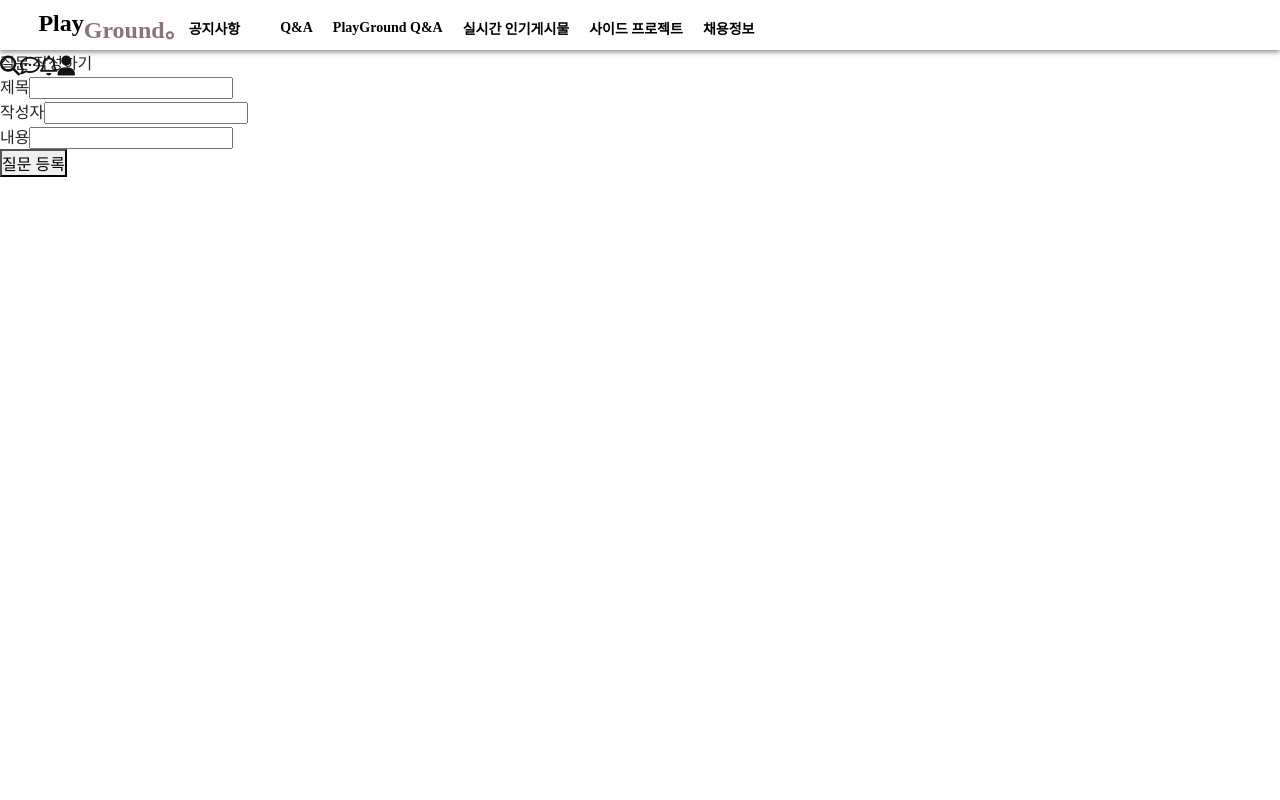
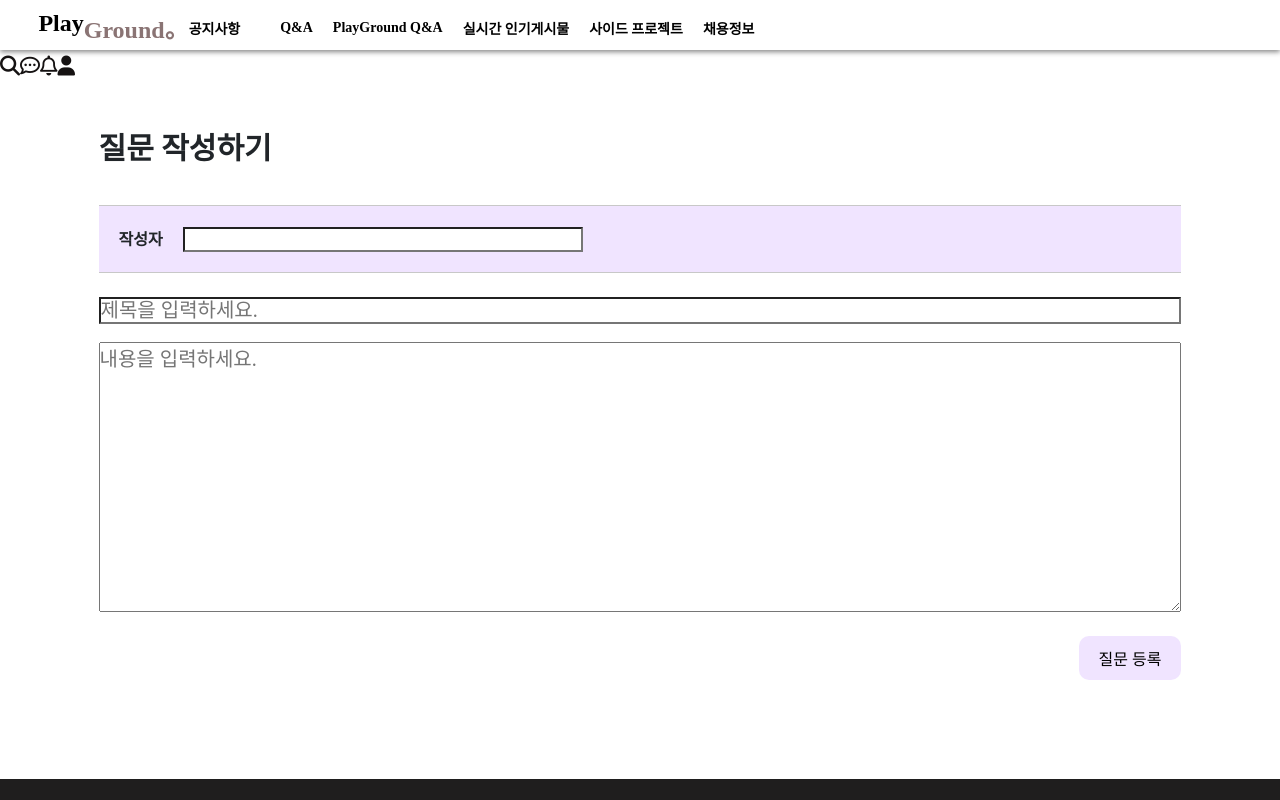
Before and after one commit to jaynamm/playground-react, a React (Create React App) app: page /qna/write in a window 1280 px wide. Shown: the top 800 px of the page. Built offline with nearby package versions, Linux system fonts and the light colour scheme.

Commit message:
Refactor: Qna 리펙토링

```diff
--- a/src/components/Qna/QnaView.js
+++ b/src/components/Qna/QnaView.js
@@ -54,7 +54,7 @@ export const QnaView = () => {
 
     return (
         <div>
-            <Link to="/qna">질문 목록으로 돌아가기</Link>
+
 
             <br></br><br></br>
             <h1>질문보기</h1>
@@ -85,7 +85,11 @@ export const QnaView = () => {
                         value={memberId}
                         onChange={(e) => { setMemberId(e.target.value) }} />
                 <br></br>
-                <button type='button' onClick={onClickCreateAnswer}>작성하기</button>
+
+                <button className='qnabutton'><Link to="/qna" >질문 목록으로 돌아가기</Link></button>
+
+                <button className='qnabutton' type='button' onClick={onClickCreateAnswer}>작성하기</button>
+
             </form>
         </div>
     )
--- a/src/components/Qna/QnaWrite.js
+++ b/src/components/Qna/QnaWrite.js
@@ -1,7 +1,10 @@
 import React, { useState } from 'react'
+import { useNavigate } from 'react-router-dom';
 import Header from '../Base/Header'
+import Footer from "../Base/Footer";
 import axios from 'axios';
-import { useNavigate } from 'react-router-dom';
+import '../../styles/Qna/QnaWrite.css';
+
 
 export const QnaWrite = () => {
     const navigate = useNavigate();
@@ -38,20 +41,46 @@ export const QnaWrite = () => {
     return (
         <div>
             <Header />
-            <h1>질문 작성하기</h1>
-
-            <form>
-                <label>제목</label>
-                <input type='text' id='title' name='title' value={title} onChange={(e) => setTitle(e.target.value)} />
-                <br></br>
-                <label>작성자</label>
-                <input type='text' id='author' name='memberId' value={memberId} onChange={(e) => setMemberId(e.target.value)} />
-                <br></br>
-                <label>내용</label>
-                <input type='text' id='content' name='content' view={content} onChange={(e) => setContent(e.target.value)} />
-                <br></br>
-                <button type='button' onClick={onSubmitQnaHandler}>질문 등록</button>
-            </form>
+                <div align="center" class="top-margin">
+                    <div class="notice-title">질문 작성하기</div>
+                        <table class="notice-write-table">
+                            <tr class ="write-member-id">
+                                <td class="write-member-id2">작성자
+                                <input
+                                class="qna-memberid"
+                                type='text'
+                                id='author'
+                                name='memberId'
+                                value={memberId}
+                                onChange={(e) => setMemberId(e.target.value)}
+                                />
+                                </td>
+                            </tr>
+                            <tr>
+                                <input
+                                className = "write-title"
+                                type='text'
+                                id='title'
+                                name='title'
+                                value={title}
+                                placeholder="제목을 입력하세요."
+                                onChange={(e) => setTitle(e.target.value)}
+                                />
+                            </tr>
+                            <br></br>
+                            <textarea
+                                type='text'
+                                className = "write-content"
+                                id='content'
+                                name='content'
+                                view={content}
+                                placeholder="내용을 입력하세요."
+                                onChange={(e) => setContent(e.target.value)}
+                            />
+                            <button class="qnabutton" type='button' onClick={onSubmitQnaHandler}>질문 등록</button>
+                            </table>
+                </div>
+            <Footer />
         </div>
     )
 }
--- a/src/pages/Qna.js
+++ b/src/pages/Qna.js
@@ -3,6 +3,7 @@ import Header from '../components/Base/Header';
 import axios from 'axios';
 import { useNavigate } from 'react-router-dom';
 import Moment from 'react-moment';
+import Footer from "../components/Base/Footer";
 import '../styles/Qna/Qna.css'
 
 const Qna = () => {
@@ -73,8 +74,9 @@ const Qna = () => {
                 </table>
                 <button class="btn btn-primary-notice" type='button' onClick={() => { onClickCreateQnaHandler() }}>질문하기</button>
             </div>
+            <Footer />
+        </div>
 
-        </div>
     )
 }
 
```
